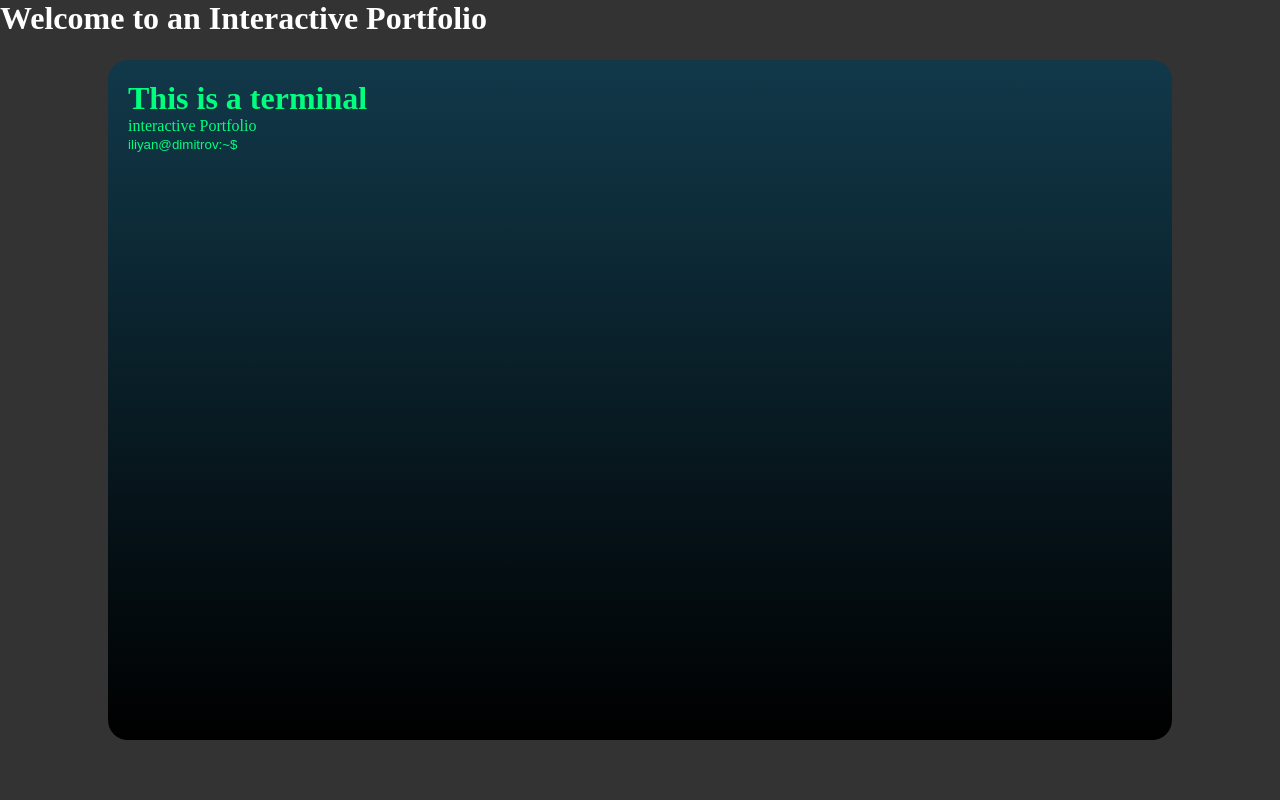
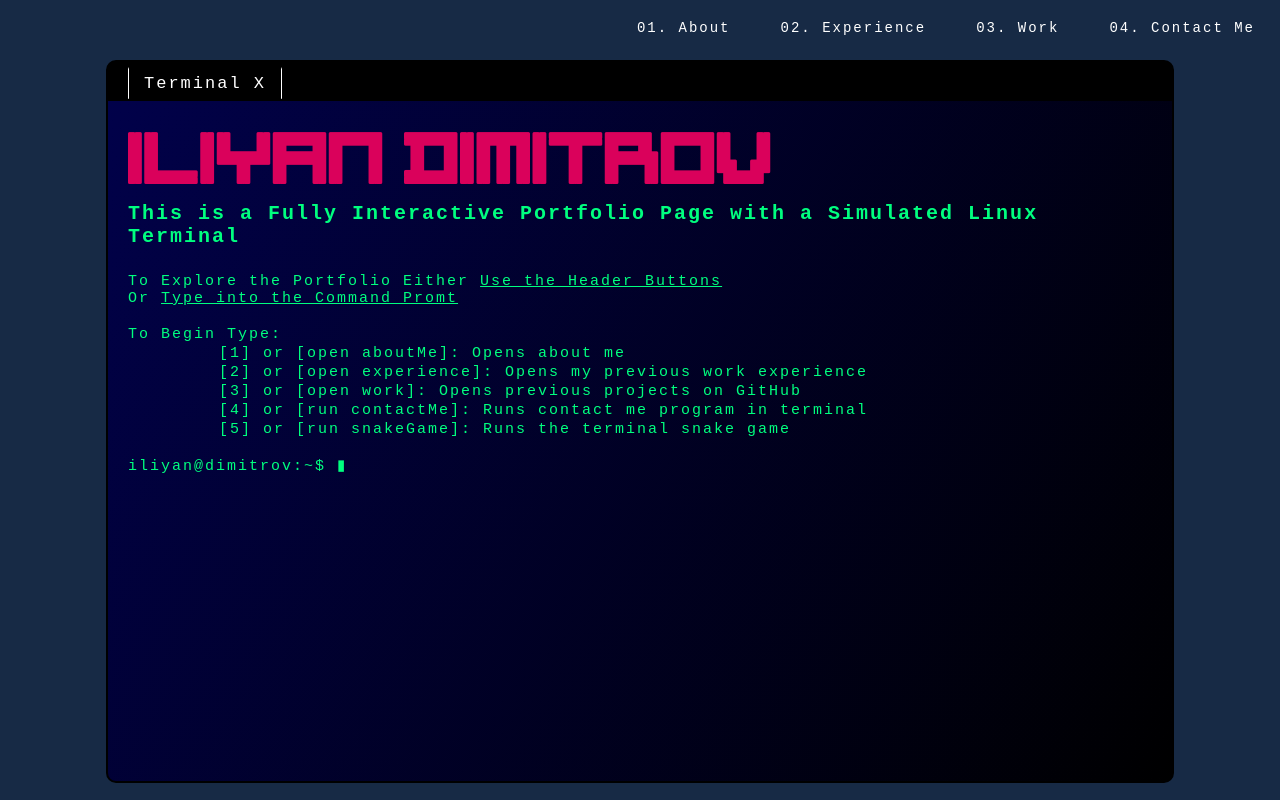
Before and after one commit to IliyanID/Portfolio-Website, a React (Create React App) app in the folder Front-End/: page / in a window 1280 px wide. Built offline with nearby package versions, Linux system fonts and the light colour scheme.

Commit message:
Tabs,Commands,Header

```diff
--- a/Front-End/package.json
+++ b/Front-End/package.json
@@ -9,6 +9,7 @@
     "react": "^17.0.1",
     "react-dom": "^17.0.1",
     "react-scripts": "4.0.0",
+    "tabs": "^0.2.0",
     "web-vitals": "^0.2.4"
   },
   "scripts": {
--- a/Front-End/public/index.html
+++ b/Front-End/public/index.html
@@ -3,14 +3,12 @@
 
   <head>
     <meta charset="utf-8" />
-    <link rel="icon" href="%PUBLIC_URL%/favicon.ico" />
     <meta name="viewport" content="width=device-width, initial-scale=1" />
     <meta name="theme-color" content="#000000" />
     <meta
       name="description"
       content="Iliyan Dimitrov Portfolio"
     />
-    <link rel="apple-touch-icon" href="%PUBLIC_URL%/logo192.png" />
     <link rel="manifest" href="%PUBLIC_URL%/manifest.json" />
     <title>Iliyan Dimitrov</title>
   </head>
--- a/Front-End/src/Containers/App.css
+++ b/Front-End/src/Containers/App.css
@@ -2,6 +2,67 @@
     color:#FFF;
     width:100%;
     height:100vh;
-    background-color:#333;
-    //background-color:#00FF33
+    background-color:#172a45;
+    margin:0px;
+    padding:0px;
 }
+
+#navBar{
+    list-style: none;
+    float:right;
+}
+#navBar li{
+    display:inline-block;
+    margin: 10px 15px 10px 15px;
+    padding: 10px;
+    border-bottom:2px solid transparent;
+    font-size:14px;
+
+}
+#navBar li:hover{
+    border-color:#da015b;
+}
+
+#tabs{
+    position:absolute;
+    list-style:none;
+    background-color:#000;
+    width:80%;
+    border:2px solid #000;
+    padding:5px 20px 0px 20px;
+
+    left:50%;
+    transform:translate(-50%,0);
+
+    z-index:1;
+
+    margin-top:60px;
+    border-radius:10px 10px 0px 0px;
+}
+#tabs li{
+    display:inline-block;
+    padding:5px 15px;
+    font-size:17px;
+    border-left:1px solid #FFF;
+    border-right:1px solid #FFF;
+    border-bottom:2px solid transparent;
+    border-top:2px solid transparent;
+    cursor:pointer;
+
+
+
+}
+#tabs li:hover{
+    border-bottom:2px solid #da015b;
+    border-top:2px solid #da015b;
+    border-color:#da015b;
+    background-color:#da015b;
+    border-radius:5px 5px 0px 0px;
+}
+
+#footer{
+    position:absolute;
+    bottom:15px;
+    left:50%;
+    transform:translate(-50%,0);
+}
--- a/Front-End/src/Containers/App.js
+++ b/Front-End/src/Containers/App.js
@@ -7,8 +7,17 @@ class App extends PureComponent {
   render () {
     return (
     <div id="app">
-      <h1>Welcome to an Interactive Portfolio</h1>
+      <ul id="navBar">
+        <li>01. About</li>
+        <li>02. Experience</li>
+        <li>03. Work</li>
+        <li>04. Contact Me</li>
+      </ul>
+      <ul id="tabs">
+                <li>Terminal  X</li>
+            </ul>
       <Terminal></Terminal>
+      <p id="footer">Created and Desighned by Iliyan Dimitrov</p>
     </div>
     );
   }
--- a/Front-End/src/Containers/Terminal/Terminal.css
+++ b/Front-End/src/Containers/Terminal/Terminal.css
@@ -1,4 +1,9 @@
-@import url("https://fonts.googleapis.com/css?family=VT323&display=swap");
+@font-face {
+    font-family: '2 Lines Regular';
+    font-style: normal;
+    font-weight: normal;
+    src:url('../../Resources/2_lines.woff') format('woff');
+    }
 
 *{
     margin:0px;
@@ -6,7 +11,9 @@
     border:none 0px;
     background:none;
     outline:none;
-    font:VT323, monospace;
+    font-family:monospace;
+    font-size:15px;
+    letter-spacing:2px;
 
     cursor:default;
 }
@@ -14,30 +21,47 @@
 #main{
     background-color:#000;
     position:absolute;
-    background-image:linear-gradient(0deg, #000,#34ace054);
+    background-image:linear-gradient(300deg, #000,#01014a);
     width:80%;
     height:80%;
     color:#00FF7F;
 
-    top:50%;
+
     left:50%;
-    transform:translate(-50%,-50%);
+    transform:translate(-50%,0%);
 
-    border-radius:20px;
+    border:2px solid #000;
+    border-radius:0px 0px 10px 10px;;
 
     padding:20px;
+    margin-top:99px;
+
+   overflow: auto;
+
+   z-index:1;
 
 }
 
+::-webkit-scrollbar {
+    width: 0px;
+  }
+#command-line{
 
-
-#command-line{
     display:relative;
     list-style-type: none;
 }
-
+h2{
+    font-size:70px;
+    font-family:'2 Lines Regular',monospace;
+    color:#da015b;
+}
+h3{
+    font-size:20px;
+}
 input{
     color:transparent;
     text-shadow: 0 0 0 #00FF7F;
     width:100%;
+    font-family:monospace;
+
 }
--- a/Front-End/src/Containers/Terminal/Terminal.js
+++ b/Front-End/src/Containers/Terminal/Terminal.js
@@ -1,34 +1,183 @@
-import React, {useState} from 'react';
+import React, {useState, Fragment} from 'react';
 import './Terminal.css'
 const Terminal = (props) => {
     const [getTerLine,setTerLine] = useState({Value:"iliyan@dimitrov:~$ ▮",blink:true});
 
+    const N = () =>{return (<Fragment><br/>⠀</Fragment>);}
+    const starterArr = [
+        (<h2>Iliyan Dimitrov</h2>),
+        (<h3>This is a Fully Interactive Portfolio Page with a Simulated Linux Terminal{N()}</h3>),
 
+        (<p>To Explore the Portfolio Either <u>Use the Header Buttons</u></p>),
+        (<p>Or <u>Type into the Command Promt</u>{N()}</p>),
+
+        (<p>To Begin Type:</p>),
+        (<p>⠀⠀⠀⠀⠀⠀⠀[1] or [open aboutMe]: Opens about me</p>),
+        (<p>⠀⠀⠀⠀⠀⠀⠀[2] or [open experience]: Opens my previous work experience</p>),
+        (<p>⠀⠀⠀⠀⠀⠀⠀[3] or [open work]: Opens previous projects on GitHub</p>),
+        (<p>⠀⠀⠀⠀⠀⠀⠀[4] or [run contactMe]: Runs contact me program in terminal</p>),
+        (<p>⠀⠀⠀⠀⠀⠀⠀[5] or [run snakeGame]: Runs the terminal snake game{N()}</p>)
+    ]
+
+    const[content,setContent] = useState({
+        arr:starterArr
+    });
 
     const updateTerminalLine = (e) =>{
         clearTimeout(timeoutID);
-        setTerLine({Value:("iliyan@dimitrov:~$ "  + e.target.value.substring(19)).replaceAll("▮","") + "▮",blink:true});
+        setTerLine({Value:("iliyan@dimitrov:~$ "  + parseString(e.target.value)),blink:true});
 
     }
 
+    const updateContent =(e) =>{
+        e.preventDefault();
+        clearTimeout(timeoutID);
+
+        setTerLine({Value:"iliyan@dimitrov:~$ ",blink:true});
+
+        parseCommand(parseString());
+        document.getElementById("command-line").scrollIntoView();
+    }
+
+    const parseCommand = (command) =>{
+        let commandSelector = command.split(" ")
+
+        let tempArr = [...content.arr];
+        tempArr.push(<p>iliyan@dimitrov:~$ {parseString()}</p>);
+
+        switch(commandSelector[0]){
+            case "":{
+                tempArr.push(<p>iliyan@dimitrov:~$ {parseString()}</p>);
+                break;
+            }
+
+            case "clear":{
+                if(commandSelector.length <= 1){
+                    setContent({arr:starterArr});
+                    return null;
+                }
+                else{
+                    tempArr.push(<p>iliyan@dimitrov:~$ {parseString()}</p>);
+                    tempArr.push(<p>Unknown Argument: {commandSelector[1]}<br/>⠀</p>);
+                }
+                break;
+            }
+
+            case "help":{
+                if(commandSelector.length <= 1){
+                    tempArr.push(<p>⠀⠀⠀⠀⠀⠀⠀clear: clears command window</p>);
+                    tempArr.push(<p>⠀⠀⠀⠀⠀⠀⠀ls: list all files</p>);
+                    tempArr.push(<p>⠀⠀⠀⠀⠀⠀⠀run [argument]: run a specific program</p>);
+                    tempArr.push(<p>⠀⠀⠀⠀⠀⠀⠀open [argument]: open a specific document<br/>⠀</p>);
+                }
+                else{
+                    tempArr.push(<p>Unknown Argument: {commandSelector[1]}<br/>⠀</p>);
+                }
+
+                break;
+            }
+
+            case "ls":{
+                if(commandSelector.length <= 1){
+                    tempArr.push(<p>⠀⠀⠀⠀⠀⠀⠀File: aboutMe</p>);
+                    tempArr.push(<p>⠀⠀⠀⠀⠀⠀⠀File: experience</p>);
+                    tempArr.push(<p>⠀⠀⠀⠀⠀⠀⠀File: work</p>);
+                    tempArr.push(<p>⠀⠀⠀⠀⠀⠀⠀Program: snakeGame<br/>⠀</p>);
+                }
+                else{
+                    tempArr.push(<p>Unknown Argument: {commandSelector[1]}<br/>⠀</p>);
+                }
+                break;
+            }
+
+            case "1":{
+                getTerLine.Value = "iliyan@dimitrov:~$ open aboutMe";
+                return parseCommand("open aboutMe")
+            }
+
+            case "2":{
+                getTerLine.Value = "iliyan@dimitrov:~$ open experience";
+                return parseCommand("open experience")
+             }
+
+             case "3":{
+                getTerLine.Value = "iliyan@dimitrov:~$ open work";
+                return parseCommand("open work")
+             }
+
+             case "4":{
+                getTerLine.Value = "iliyan@dimitrov:~$ run contactMe";
+                return parseCommand("run contactMe")
+             }
+
+             case "5":{
+                getTerLine.Value = "iliyan@dimitrov:~$ run snakeGame";
+                return parseCommand("run snakeGame")
+             }
+            case "run":{
+                if(commandSelector.length <= 1)
+                    tempArr.push(<p>Error Expected Argument run [argument]<br/>⠀</p>);
+
+                else{
+                    tempArr.push(<p>Running Program: {commandSelector[1]} ...<br/>⠀</p>);
+                }
+                break;
+            }
+
+            case "open":{
+                if(commandSelector.length <= 1)
+                    tempArr.push(<p>Error Expected Argument open [argument]<br/>⠀</p>);
+
+                else{
+                    tempArr.push(<p>Opening File: {commandSelector[1]} ...<br/>⠀</p>);
+                }
+                break;
+            }
+
+            default:
+                tempArr.push(<p>{parseString()} is not a recognized command</p>);
+                tempArr.push(<p>Type "help" for list of commands<br/>⠀</p>);
+                break;
+        }
+
+        setContent({arr:tempArr});
+    }
+
+    const parseString = (input)=>{
+        let bufferIndex = 19;
+        if(input !== undefined)
+            return input.substring(bufferIndex).replaceAll("▮","");
+        else
+            return getTerLine.Value.substring(bufferIndex).replaceAll("▮","");
+    }
 
     let timeoutID = setTimeout(() =>{
-
+        document.getElementById("command-line").scrollIntoView();
+        document.getElementById("command-line").focus();
         if(getTerLine.blink)
             setTerLine({Value:(getTerLine.Value + "").replaceAll("▮",""),blink:!getTerLine.blink});
 
         else
             setTerLine({Value: getTerLine.Value + ("▮"),blink:!getTerLine.blink});
 
-    },1000);
+    },800);
 
+    let num = 0;
+    const allTerminalText = (
+        <Fragment>
+            {content.arr.map((item)=>{
+                return <Fragment key={num++}>{item}</Fragment>;
+            })}
+        </Fragment>
+    )
 
     return (
-        <div  id="main">
-
-            <h1>This is a terminal</h1>
-            <p>interactive Portfolio</p>
-            <input id="command-line" type="text" spellCheck="false" value={getTerLine.Value} onChange={updateTerminalLine}/>
+        <div id="main">
+            {allTerminalText}
+            <form onSubmit={updateContent}>
+                <input id="command-line" type="text"  autoFocus spellCheck="false" autoComplete="off" value={getTerLine.Value} onChange={updateTerminalLine}/>
+                <p>⠀</p>
+            </form>
         </div>
 
     );
```
Also changed, not shown: Front-End/public/manifest.json, Front-End/src/Resources/2_lines.woff (added), 1 other file (tests, documents, lock files or other folders).
